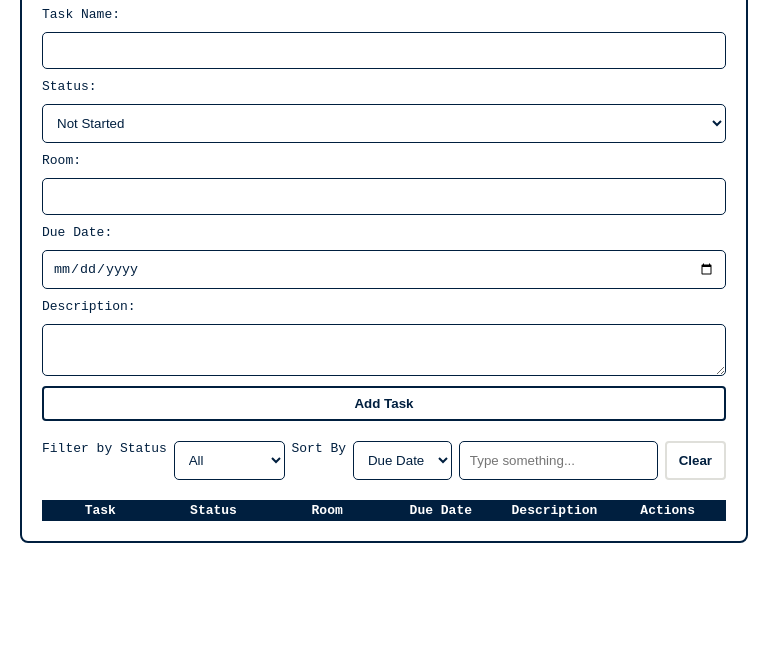
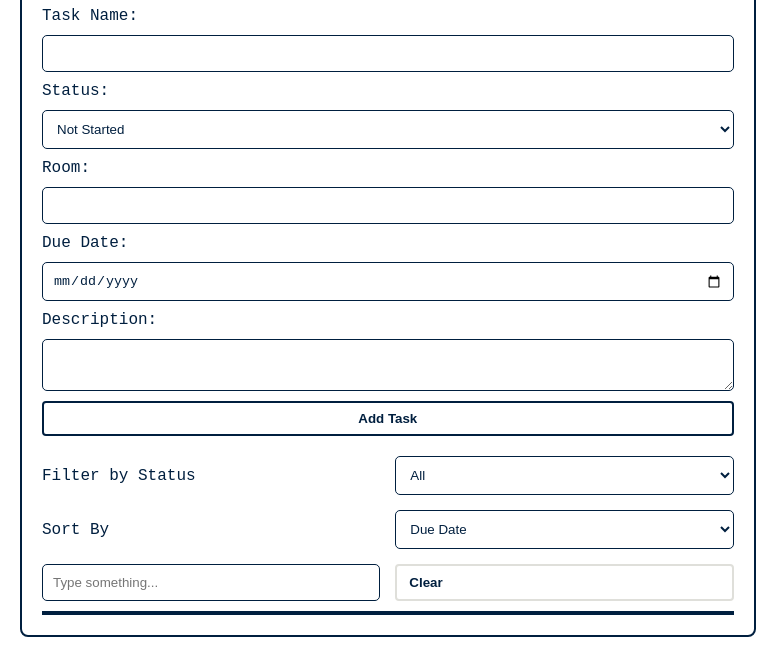
Before and after one commit to josdic1/dixonlist, a website built with Vite: page frontend/index.html in a window 768 px wide. Shown: the part 139-800 px from the top of the page. Built offline with nearby package versions, Linux system fonts and the light colour scheme; no server answers.

Commit message:
updated responsive style on mobile

```diff
--- a/frontend/src/style.css
+++ b/frontend/src/style.css
@@ -5,11 +5,12 @@ body {
    color: #001f3f;
    margin: 0;
    padding: 20px;
-   font-size: 13px;
+   font-size: 16px;
  }
 
  .container {
-   max-width: 1000px;
+  width: 95%; /* Use a percentage */
+  max-width: 1000px;
    margin: auto;
    background-color: #ffffff;
    padding: 20px;
@@ -41,6 +42,9 @@ body {
    background-color: #ffffff;
    color: #001f3f;
    transition: 0.3s;
+    width: 100%;
+    box-sizing: border-box; /* Include padding and border in the width */
+
  }
 
  input:focus,
@@ -66,11 +70,38 @@ body {
    color: #ffffff;
  }
 
- .controls {
-   display: flex;
-   justify-content: space-between;
-   margin: 20px 0;
- }
+/* Mobile-first styles (default) */
+.controls {
+  display: flex;
+  flex-direction: column; /* Stack elements vertically */
+  gap: 10px;
+}
+
+.controls label,
+.controls select,
+.controls input,
+.controls button {
+  width: 100%; /* Full width inputs */
+  box-sizing: border-box;
+}
+
+/* Tablet and larger screens */
+@media (min-width: 768px) {
+  .controls {
+    display: grid;
+    grid-template-columns: repeat(2, 1fr); /* Two-column grid */
+    gap: 15px;
+  }
+
+  .controls > * { /* Apply to all direct children of .controls */
+    display: flex;
+    align-items: center; /* Align label and input vertically */
+  }
+
+  .controls label {
+    margin-right: 10px; /* Space between label and input */
+  }
+}
 
  table {
    width: 100%;
@@ -257,3 +288,40 @@ body {
  .beige {
   color: #dfdfda;
  }
+
+ @media (max-width: 768px) {
+  table, thead, tbody, th, td, tr {
+    display: block;
+  }
+  thead tr {
+    position: absolute;
+    top: -9999px;
+    left: -9999px;
+  }
+  tr {
+    border: 1px solid #ccc;
+    margin-bottom: 10px;
+  }
+  td {
+    border: none;
+    border-bottom: 1px solid #eee;
+    position: relative;
+    padding-left: 50%;
+  }
+  td:before {
+    position: absolute;
+    top: 6px;
+    left: 6px;
+    width: 45%;
+    padding-right: 10px;
+    white-space: nowrap;
+    content: attr(data-label);
+    font-weight: bold;
+  }
+  td:nth-of-type(1):before { content: "Task"; }
+  td:nth-of-type(2):before { content: "Status"; }
+  td:nth-of-type(3):before { content: "Room"; }
+  td:nth-of-type(4):before { content: "Due Date"; }
+  td:nth-of-type(5):before { content: "Description"; }
+  td:nth-of-type(6):before { content: "Actions"; }
+}
```
